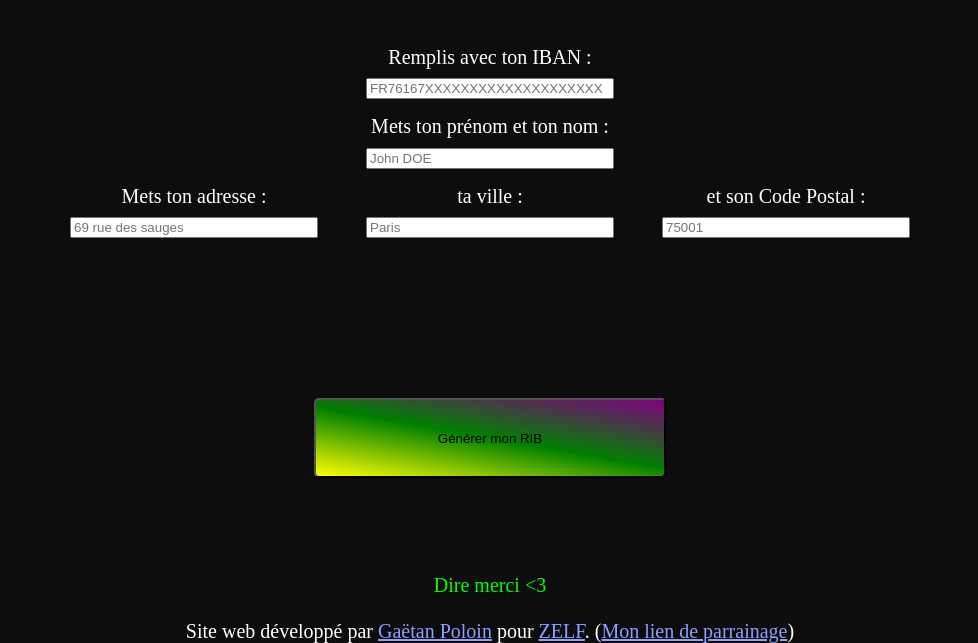
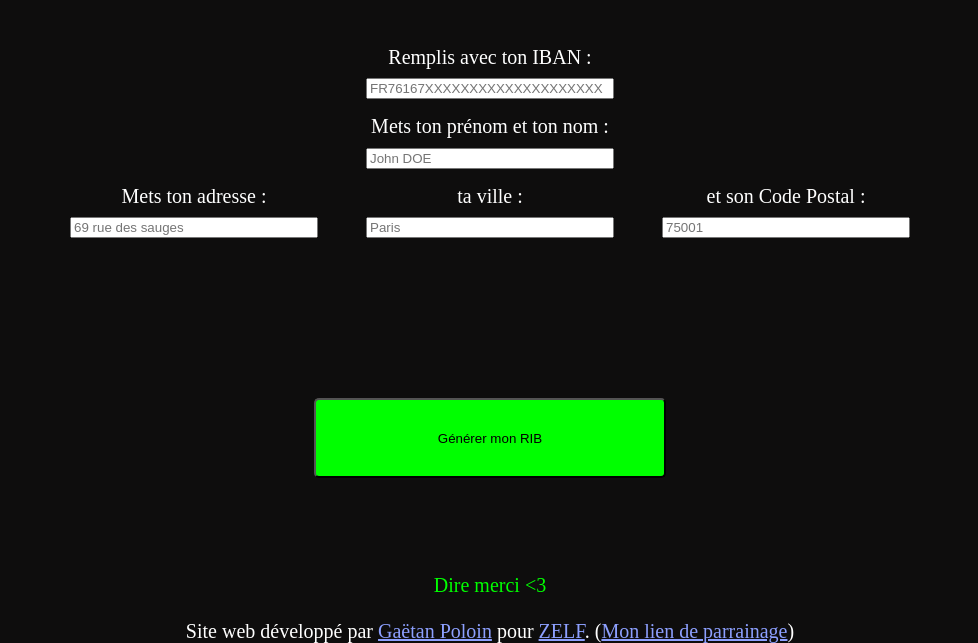
Before and after one commit to Poloin34/ZelfGenerateRib, a plain HTML site: page index.html in a window 1280 px wide. Shown: the part 381-1024 px from the top of the page, without its empty margins (150-1128 px from the left). Drawn offline with Linux system fonts and the light colour scheme.

Commit message:
button color

```diff
--- a/index.html
+++ b/index.html
@@ -69,7 +69,7 @@
 	<div class="tohide" style="padding: 5rem"></div>
 	<div class="toshow" style="padding: 2rem"></div>
 
-	<button style="border-radius: 5px; width: 22rem; height: 5rem; background-image: linear-gradient(10deg, yellow, green, purple);" onclick="GenerateDoc()">Générer mon RIB</button>
+	<button style="border-radius: 5px; width: 22rem; height: 5rem; background-color: #00FF00;" onclick="GenerateDoc()">Générer mon RIB</button>
 
 	<div style="padding: 3rem"></div>
 		<a class="toshow" href="#" style="color: red; text-decoration: none; font-size: 15px;" onclick="saythanks()">Click <span style="font-size: 30px">❤️</span> me</a>
```
